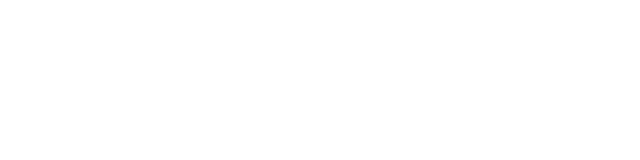
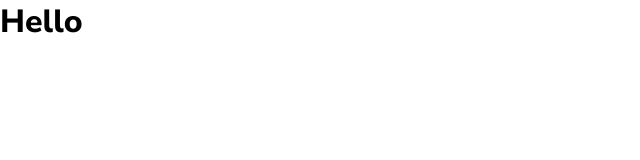
Before and after one commit to TabarekAyad/countries-info, a React (Create React App) app: page / in a window 1280 px wide. Shown: the top 160 px of the page, without its empty margins (0-640 px from the left). Built offline with nearby package versions, Linux system fonts and the light colour scheme.

Commit message:
modified the style, added font family of Nunito Sans

```diff
--- a/src/App.js
+++ b/src/App.js
@@ -1,6 +1,7 @@
+import './app.css';
 
 function App() {
-  return (null);
+  return <h1>Hello</h1>;
 }
 
 export default App;
--- /dev/null
+++ b/src/app.css
@@ -0,0 +1,8 @@
+@import url('https://fonts.googleapis.com/css2?family=Nunito+Sans:wght@300;600;800&display=swap');
+
+*{
+    padding: 0;
+    margin:0;
+    box-sizing: border-box;
+    font-family: 'Nunito Sans', sans-serif;
+}
```
